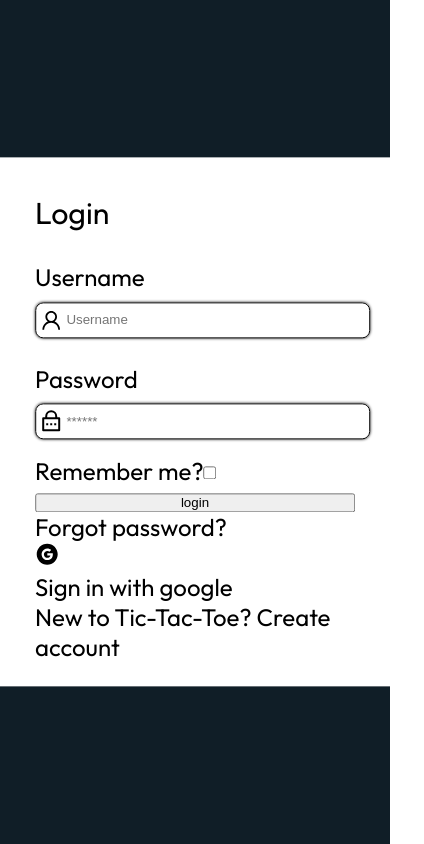
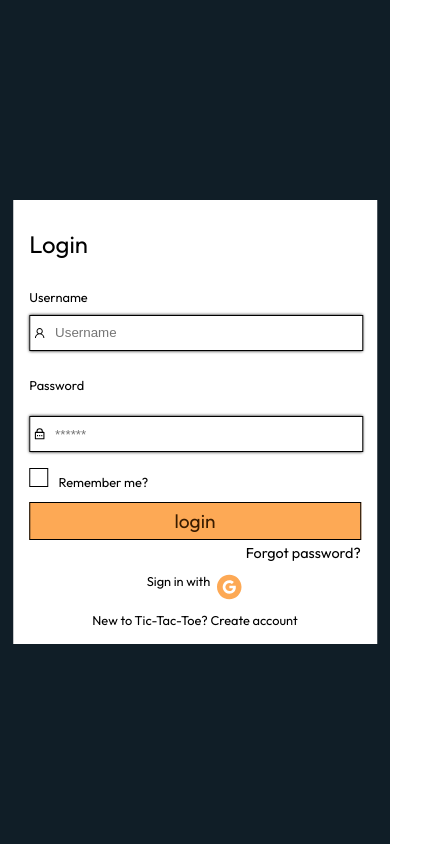
Before and after one commit to bilskik/Tic-Tac-Toe, a React (Create React App) app: page /login in a window 390 px wide. Shown: the whole page, 424 px wide, since content can reach past the window. Built offline with nearby package versions, Linux system fonts and the light colour scheme.

Commit message:
Adding responsivness for loginpage

```diff
--- a/src/App.css
+++ b/src/App.css
@@ -23,8 +23,13 @@
     --color-backlight: rgb(120, 137, 147);
     --color-popup: rgb(120, 137, 147,0.8);
     --color-sidebar: rgba(16,36,47,0.8);
-    --fontSize-login: 1.5rem;
-    --fontSizeHeader-login: 1.9rem;
+    --color-login: #FDA955;
+    --color-login-hover: #D36D09;
+    --color-login-text: #391C00;
+    --fontSize-login: 1.2rem;
+    --fontSizeHeader-login: 2rem;
+    --fontSize-login-mobile: 0.8rem;
+    --fontSizeHeader-login-mobile: 1.5rem;
     --fontBoard-size: 1rem;
     --fontBoard-tablet-size: 1rem;
     --fontBoard-mobile-size: 0.8rem;
--- a/src/components/buttons/loginButtons/LoginButton.tsx
+++ b/src/components/buttons/loginButtons/LoginButton.tsx
@@ -7,6 +7,7 @@ const LoginButton = ({text} : LoginButtonProps) => {
   return (
     <button
         type="submit"
+        className={`loginbutton__${text}`}
     >
         {text}
     </button>
--- a/src/components/buttons/loginButtons/loginbutton.css
+++ b/src/components/buttons/loginButtons/loginbutton.css
@@ -0,0 +1,15 @@
+.loginbutton__login {
+    width: 100%;
+    padding: 0.4rem;
+    margin: 0.2rem 0px;
+    border: 1px solid black;
+    font-family: var(--font-family);
+    font-size: var(--fontSize-login);
+    color: var(--color-login-text);
+    background-color: var( --color-login);
+    cursor: pointer;
+    transition: 0.25s;
+}
+.loginbutton__login:hover {
+    background-color: var(--color-login-hover);
+}
--- a/src/pages/login/Login.tsx
+++ b/src/pages/login/Login.tsx
@@ -1,13 +1,14 @@
 import { useState } from "react";
 import "./login.css"
 import LoginButton from "../../components/buttons/loginButtons/LoginButton";
-import { AiFillGoogleCircle,AiOutlineUser } from "react-icons/ai"
+import { AiFillGoogleCircle,AiOutlineUser, AiOutlineCheck } from "react-icons/ai"
 import { RiLockPasswordLine } from "react-icons/ri"
+import { Link } from "react-router-dom";
 
 const Login = () => {
     const [username, setUsername] = useState('');
     const [password, setPassword] = useState('');
-
+    const [isCheckboxClicked, setIsCheckboxClicked] = useState(false);
     return (
         <div className='loginpage'>
             <div className="logincontainer">
@@ -49,28 +50,42 @@ const Login = () => {
                             />
                         </div>
                     </label>
-                    <label htmlFor="checkbox" className="loginforms__label">
-                        <span className="loginforms__checkbox">
-                            Remember me?
-                        </span>
+                    <label htmlFor="checkbox" className="loginforms__label loginforms__labelcheckbox">
                         <input
                             type="checkbox"
                             id="checkbox"
                             name="checkbox"
+                            className="loginforms__checkbox"
+                            onChange={(e) => setIsCheckboxClicked(!isCheckboxClicked)}
                         />
-
+                        { isCheckboxClicked ? <AiOutlineCheck className="loginforms__labelcheckbox-check"/> : <></>}
+                        <span className="loginforms__text">
+                            Remember me?
+                        </span>
                     </label>
                     <LoginButton text={`login`}/>
                 </form>
                 <p className="logincontainer__text">
-                    Forgot password?
+                    <Link to="/getBack" className="logincontainer__text logincontainer__text-underline">
+                        Forgot password?
+                    </Link>
                 </p>
-                <AiFillGoogleCircle/>
-                <p className="logincontainer__google">
-                    Sign in with google
-                </p>
+                <div className="logincontainer__google">
+                    <p>
+                        Sign in with
+                    </p>
+                    {/* <Link>  */}
+                        <AiFillGoogleCircle className="logincontainer__googleicon"/>
+                    {/* </Link> */}
+                </div>
                 <p className="logincontainer__newaccount">
-                    New to Tic-Tac-Toe? <span>Create account</span>
+                    New to Tic-Tac-Toe?&nbsp;
+                    <Link to="/signup" className="logincontainer__newaccount">
+                        <span className="logincontainer__newaccount-underline">
+                            Create account
+                        </span>
+                    </Link>
+
                 </p>
             </div>
         </div>
--- a/src/pages/login/login.css
+++ b/src/pages/login/login.css
@@ -6,7 +6,7 @@
     background-color:  var(--color-mainmenu);
 }
 .logincontainer {
-    width: 320px;
+    width: 400px;
     padding: 1.5rem 4.3rem;
     position: relative;
     top:50%;
@@ -20,9 +20,9 @@
 }
 .loginforms__inputcontainer {
     width: 100%;
-    padding: 0.4rem;
+    padding: 0.4rem 0rem;
     border: 1px solid black;
-    border-radius: 0.5rem;
+    /* border-radius: 0.5rem; */
     box-shadow: 0 0px 3px black;
     display: flex;
     justify-content: center;
@@ -38,6 +38,7 @@
     outline: none;
 }
 .loginforms__label {
+    position: relative;
     margin: 0.5rem 0px;
 }
 .loginforms__icon {
@@ -50,12 +51,74 @@
     padding: 0.8rem 0;
     font-size: var(--fontSizeHeader-login);
 }
+.logincontainer__text {
+    text-align: right;
+    text-decoration: none;
+    color: black;
+    font-size: 0.9rem;
+    cursor: pointer;
+}
+.logincontainer__text:hover {
+    text-decoration: underline;
+}
+.logincontainer__google {
+    display: flex;
+    justify-content: center;
+    margin: 0.7rem;
+}
+.logincontainer__googleicon {
+    width: 28px;
+    height: 28px;
+    color: var(--color-login);
+    cursor: pointer;
+    margin-left:5px;
+}
 .loginforms__username{
     padding: 0.6rem 0;
 }
 .loginforms__password {
     padding: 0.6rem 0;
+    width: 30px;
+    height: 30px;
+}
+.loginforms__text {
+    margin-left: 10px;
+}
+.loginforms__labelcheckbox-check {
+    position: absolute;
+    left: 0%;
+    top: 16%;
+    height: 1.2rem;
+    width: 1.2rem;
 }
 .loginforms__checkbox {
-    padding: 0.2rem 0;
+    appearance: none;
+    height: 1.2rem;
+    width: 1.2rem;
+    border: 1px solid black;
 }
+.loginforms__checkbox:checked {
+    background-color: var(--color-login);
+}
+.logincontainer__newaccount {
+    text-align: center;
+    color: black;
+    outline: none;
+    text-decoration: none;
+    cursor: pointer;
+}
+.logincontainer__newaccount-underline:hover {
+    text-decoration: underline;
+}
+@media screen and (max-width: 550px) {
+    .loginpage {
+        font-size: var(--fontSize-login-mobile);
+    }
+    .logincontainer__title {
+        font-size: var(--fontSizeHeader-login-mobile);
+    }
+    .logincontainer {
+        width: 85%;
+        padding: 1rem;
+    }
+}
```
